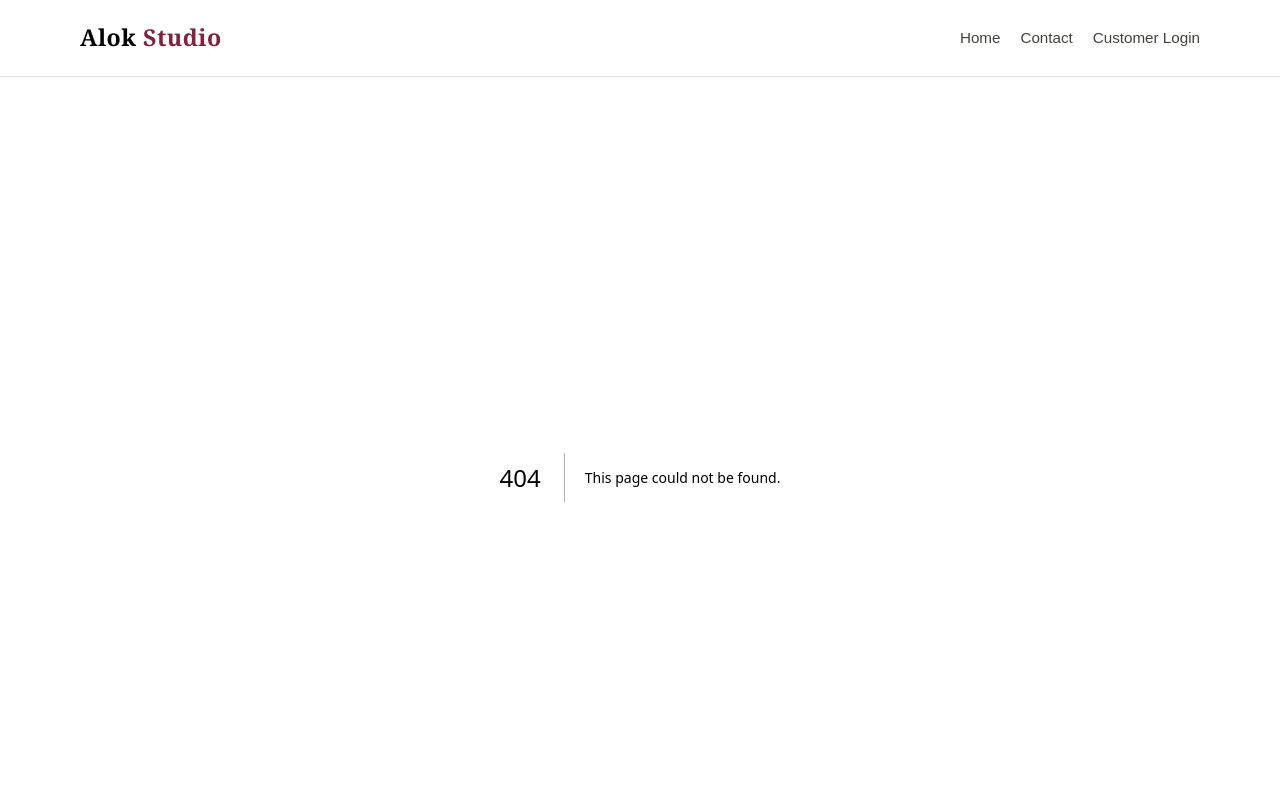
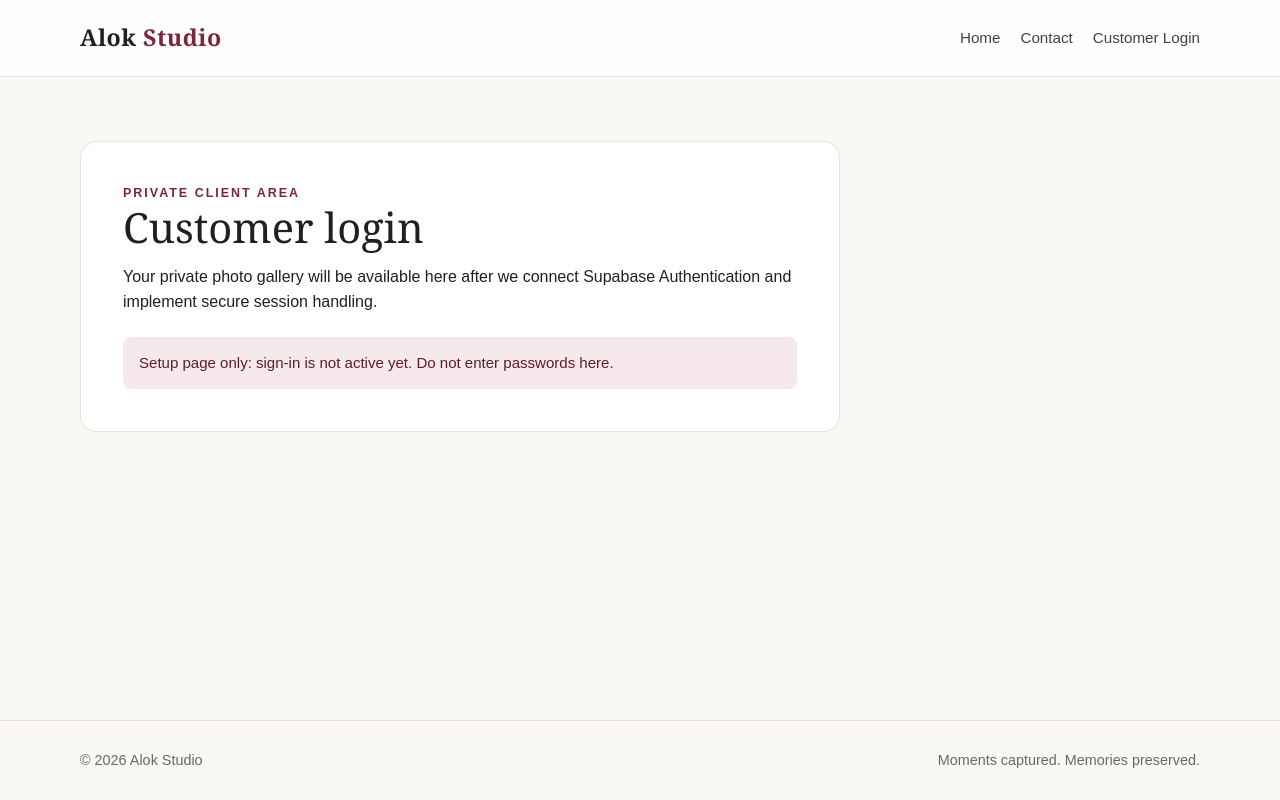
Before and after one commit to shailendra9955/AlokStudio, a Next.js app: page /login in a window 1280 px wide. Before the commit this address had no page. Shown: the top 800 px of the page. Built offline with nearby package versions, Linux system fonts and the light colour scheme.

Commit message:
Create page.tsx

```diff
--- /dev/null
+++ b/src/app/login/page.tsx
@@ -0,0 +1,23 @@
+import type { Metadata } from "next";
+
+export const metadata: Metadata = { title: "Customer Login" };
+
+export default function LoginPage() {
+  return (
+    <main className="page-main">
+      <div className="container">
+        <section className="panel">
+          <div className="eyebrow">Private client area</div>
+          <h1 className="page-title">Customer login</h1>
+          <p>
+            Your private photo gallery will be available here after we connect
+            Supabase Authentication and implement secure session handling.
+          </p>
+          <div className="notice">
+            Setup page only: sign-in is not active yet. Do not enter passwords here.
+          </div>
+        </section>
+      </div>
+    </main>
+  );
+}
```
